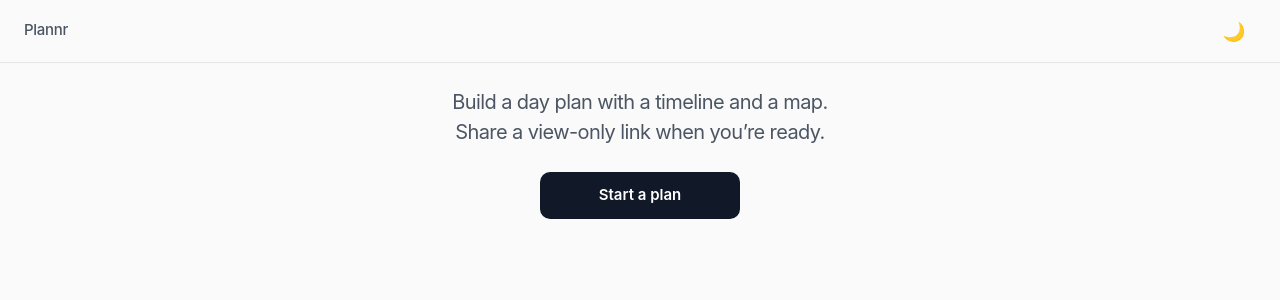
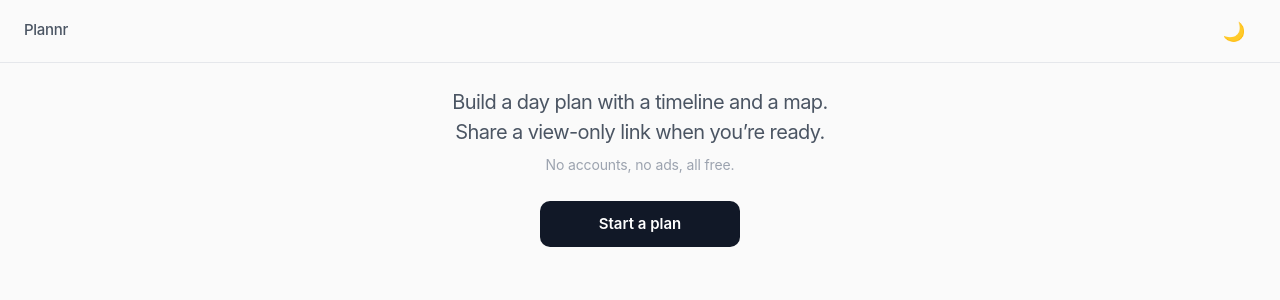
Before and after one commit to ryazlee/plannr, a React (Vite) app: page / in a window 1280 px wide. Shown: the top 300 px of the page. Built offline with nearby package versions, Linux system fonts and the light colour scheme.

Commit message:
Say on the homepage that Plannr is free, with no accounts or ads.
Co-authored-by: Cursor <cursoragent@cursor.com>

```diff
--- a/src/components/screens/HomeScreen.tsx
+++ b/src/components/screens/HomeScreen.tsx
@@ -56,9 +56,12 @@ export default function HomeScreen() {
       <main className="app-main">
         <div className="shell-inner">
           <div className="home">
-            <p className="home__lede">
-              Build a day plan with a timeline and a map. Share a view-only link when you’re ready.
-            </p>
+            <div className="home__copy">
+              <p className="home__lede">
+                Build a day plan with a timeline and a map. Share a view-only link when you’re ready.
+              </p>
+              <p className="home__note">No accounts, no ads, all free.</p>
+            </div>
 
             {saved ? (
               <Link className="home__saved" to="/edit">
--- a/src/index.css
+++ b/src/index.css
@@ -202,6 +202,21 @@ a {
   text-wrap: pretty;
 }
 
+.home__copy {
+  display: flex;
+  flex-direction: column;
+  align-items: center;
+  gap: 0.55rem;
+}
+
+.home__note {
+  margin: 0;
+  font-size: 0.875rem;
+  line-height: 1.4;
+  color: var(--text-muted);
+  letter-spacing: -0.01em;
+}
+
 .home__saved {
   display: flex;
   flex-direction: column;
```
